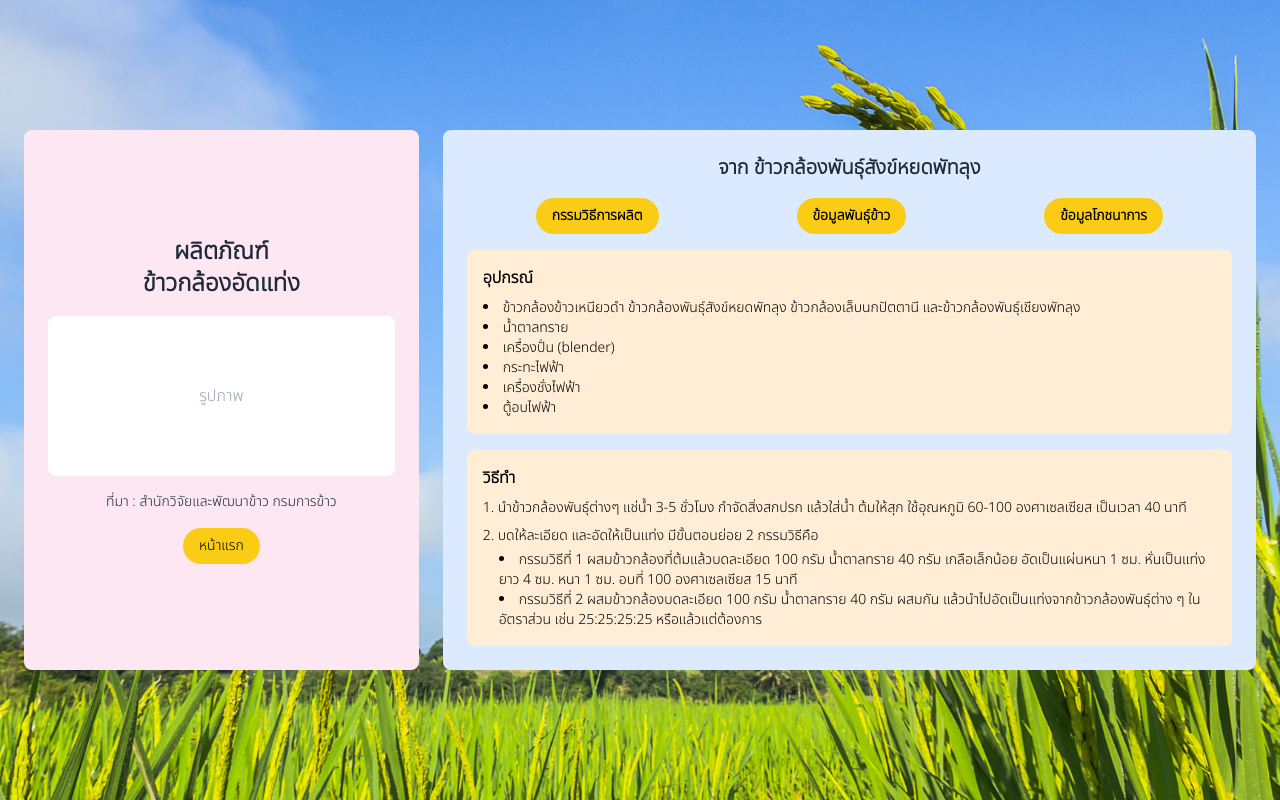
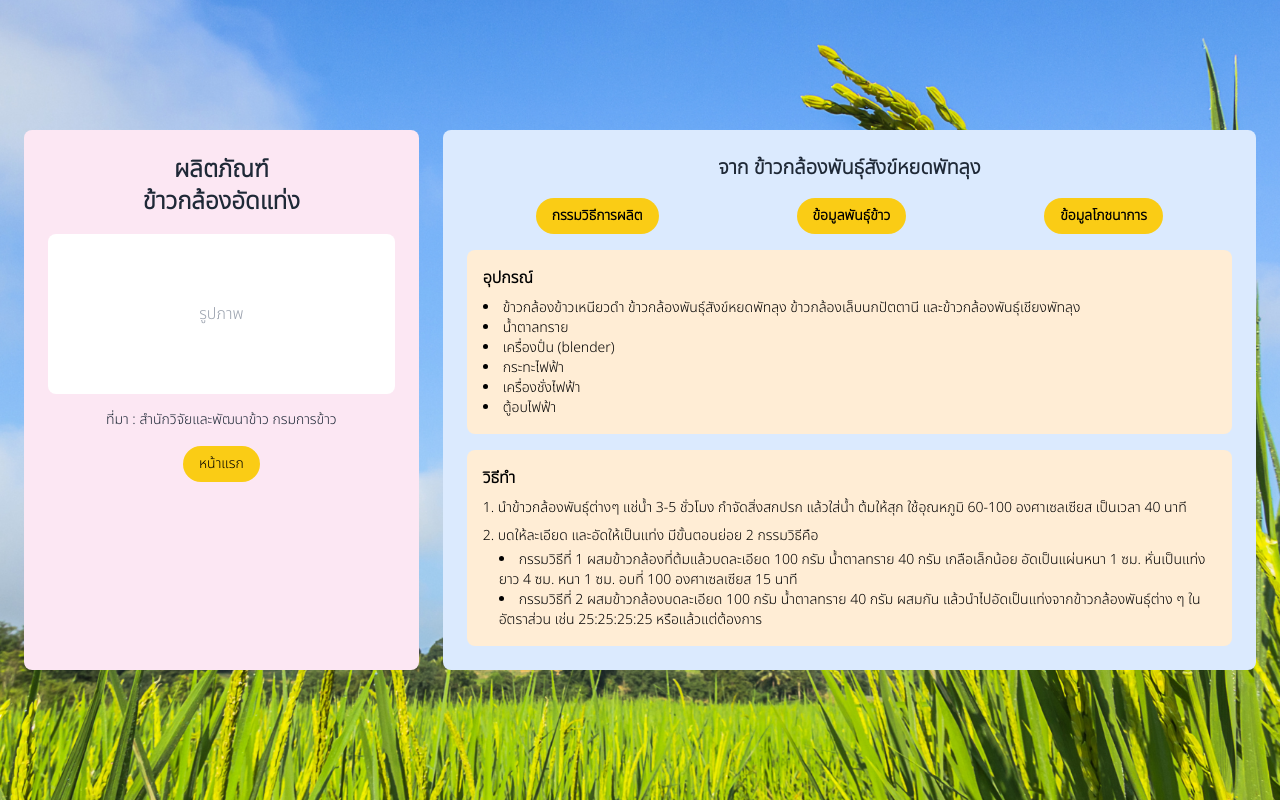
Before and after one commit to pratchayapol/Rice_product, a PHP site: page /user/product_detail.php in a window 1280 px wide. Run offline with PHP 8.4, Linux system fonts and the light colour scheme; some libraries are stand-ins or nearby versions.

Commit message:
แปปแ

```diff
--- a/src/user/product_detail.php
+++ b/src/user/product_detail.php
@@ -31,7 +31,7 @@ session_start();
         <div class="max-w-7xl mx-auto p-6">
             <div class="grid grid-cols-12 gap-6">
                 <!-- Sidebar -->
-                <div class="col-span-12 md:col-span-4 bg-pink-100 rounded-lg p-6 text-center text-gray-800 flex flex-col items-center justify-center">
+                <div class="col-span-12 md:col-span-4 bg-pink-100 rounded-lg p-6 text-center text-gray-800 flex flex-col items-center">
                     <h2 class="text-2xl font-bold mb-4">ผลิตภัณฑ์<br>ข้าวกล้องอัดแท่ง</h2>
                     <div class="bg-white h-40 w-full rounded-lg mb-4 flex items-center justify-center">
                         <span class="text-gray-400">รูปภาพ</span>
@@ -39,6 +39,7 @@ session_start();
                     <p class="text-sm mb-4">ที่มา : สำนักวิจัยและพัฒนาข้าว กรมการข้าว</p>
                     <button class="bg-yellow-400 text-black px-4 py-2 rounded-full text-sm">หน้าแรก</button>
                 </div>
+
 
 
                 <!-- Content -->
```
